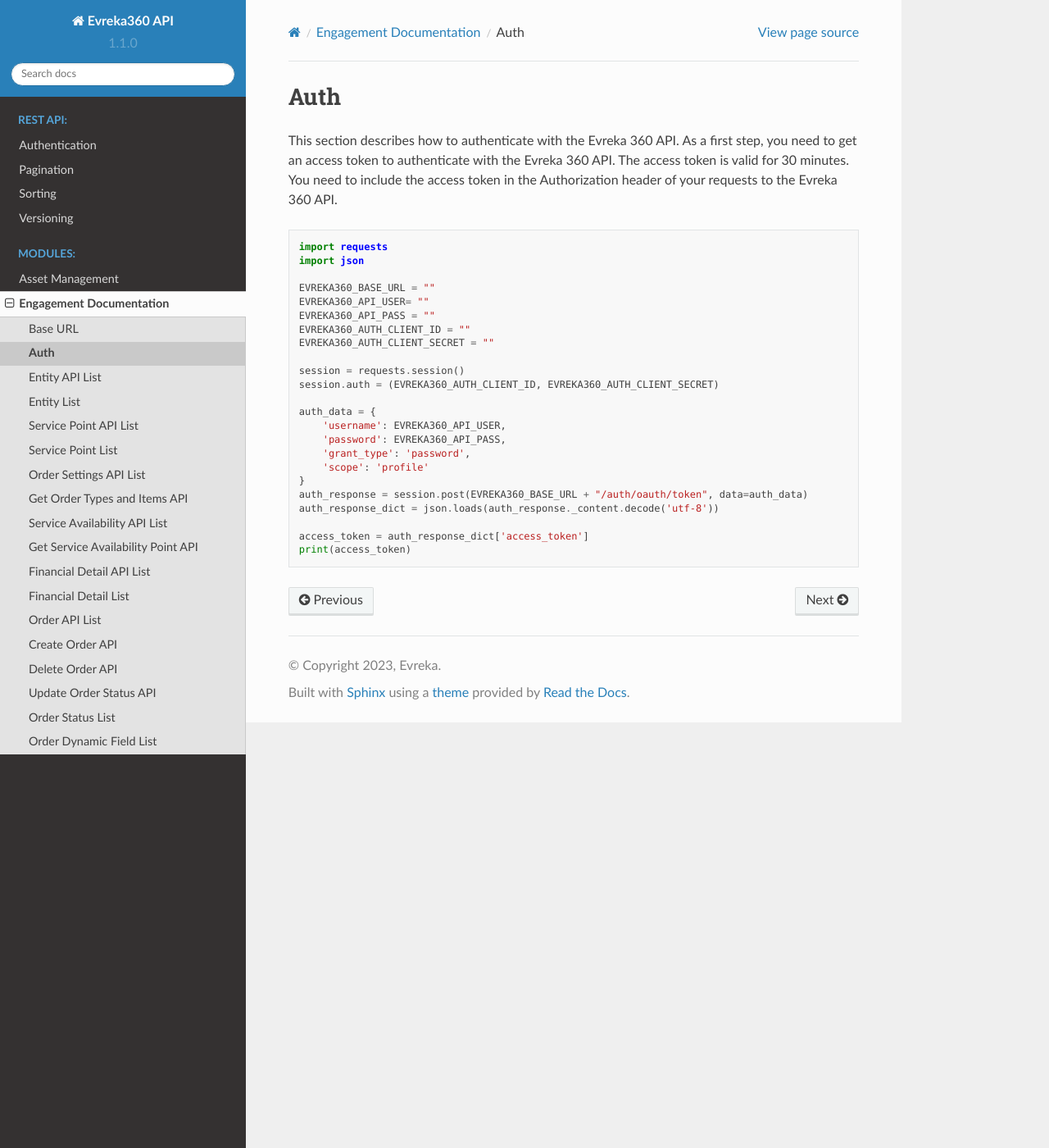
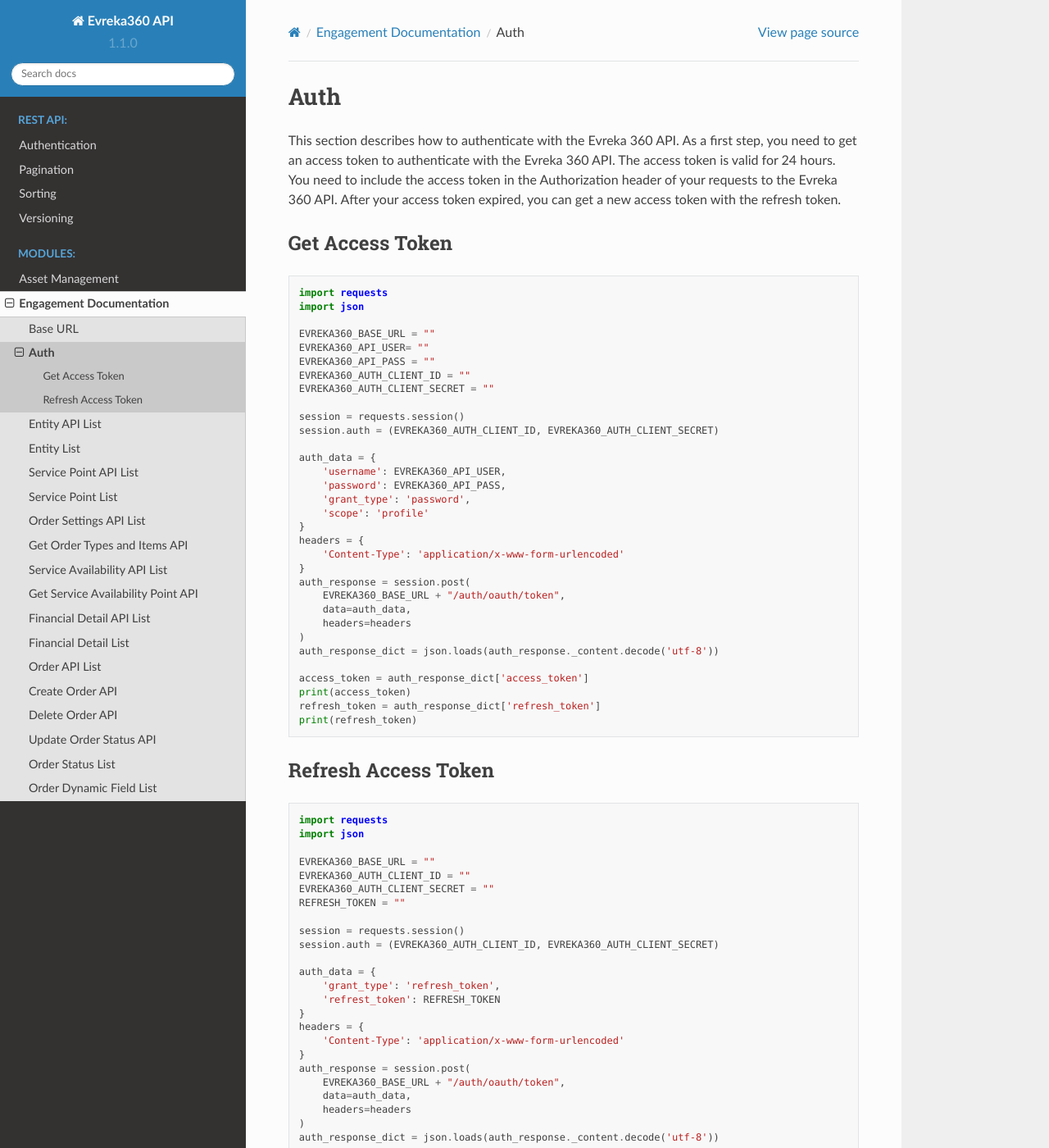
Before and after one commit to evrekadev/evreka-api-doc, a Sphinx documentation site: the page built from source/engagement/auth.rst, in a window 1280 px wide and 1400 px high. Shown: the whole window at 82% size. Built offline with Sphinx 7.4.7 and the Read the Docs theme 2.0.0, drawn with Linux system fonts in a browser that asks for light colours; some of the changed text lies outside the part shown.

Commit message:
E360-15385 refresh token section

```diff
--- a/source/engagement/auth.rst
+++ b/source/engagement/auth.rst
@@ -3,8 +3,12 @@ Auth
 
 This section describes how to authenticate with the Evreka 360 API.
 As a first step, you need to get an access token to authenticate with the Evreka 360 API.
-The access token is valid for 30 minutes.
+The access token is valid for 24 hours.
 You need to include the access token in the Authorization header of your requests to the Evreka 360 API.
+After your access token expired, you can get a new access token with the refresh token.
+
+Get Access Token
+^^^^^^^^^^^^^^^^^^^^
 
 .. code-block:: python
 
@@ -27,8 +31,53 @@ You need to include the access token in the Authorization header of your request
         'grant_type': 'password',
         'scope': 'profile'
     }
-    auth_response = session.post(EVREKA360_BASE_URL + "/auth/oauth/token", data=auth_data)
+    headers = {
+        'Content-Type': 'application/x-www-form-urlencoded'
+    }
+    auth_response = session.post(
+        EVREKA360_BASE_URL + "/auth/oauth/token",
+        data=auth_data,
+        headers=headers
+    )
     auth_response_dict = json.loads(auth_response._content.decode('utf-8'))
 
     access_token = auth_response_dict['access_token']
     print(access_token)
+    refresh_token = auth_response_dict['refresh_token']
+    print(refresh_token)
+
+Refresh Access Token
+^^^^^^^^^^^^^^^^^^^^^^^^
+
+.. code-block:: python
+
+
+    import requests
+    import json
+
+    EVREKA360_BASE_URL = ""
+    EVREKA360_AUTH_CLIENT_ID = ""
+    EVREKA360_AUTH_CLIENT_SECRET = ""
+    REFRESH_TOKEN = ""
+
+    session = requests.session()
+    session.auth = (EVREKA360_AUTH_CLIENT_ID, EVREKA360_AUTH_CLIENT_SECRET)
+
+    auth_data = {
+        'grant_type': 'refresh_token',
+        'refrest_token': REFRESH_TOKEN
+    }
+    headers = {
+        'Content-Type': 'application/x-www-form-urlencoded'
+    }
+    auth_response = session.post(
+        EVREKA360_BASE_URL + "/auth/oauth/token",
+        data=auth_data,
+        headers=headers
+    )
+    auth_response_dict = json.loads(auth_response._content.decode('utf-8'))
+
+    access_token = auth_response_dict['access_token']
+    print(access_token)
+    refresh_token = auth_response_dict['refresh_token']
+    print(refresh_token)
```
